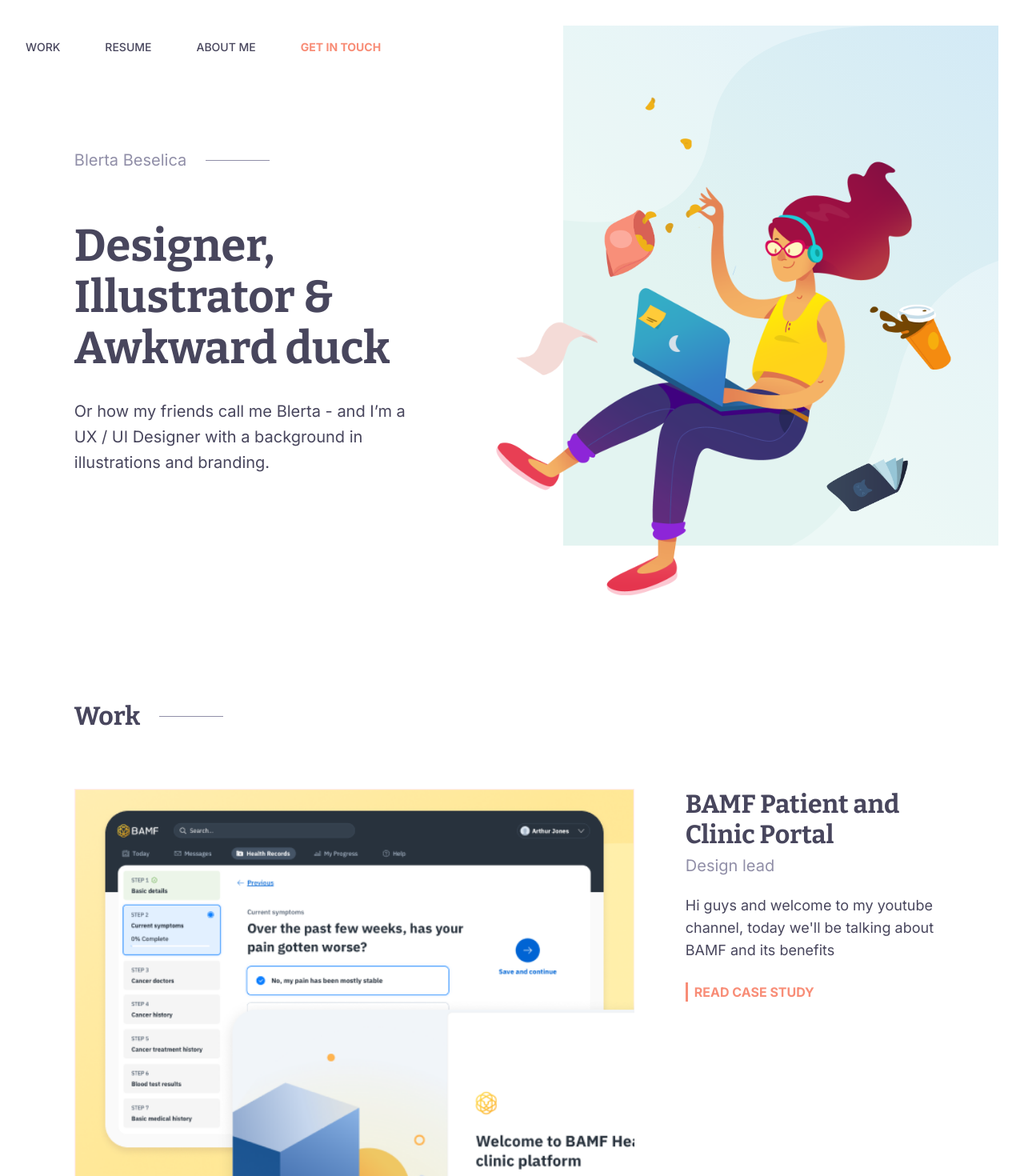
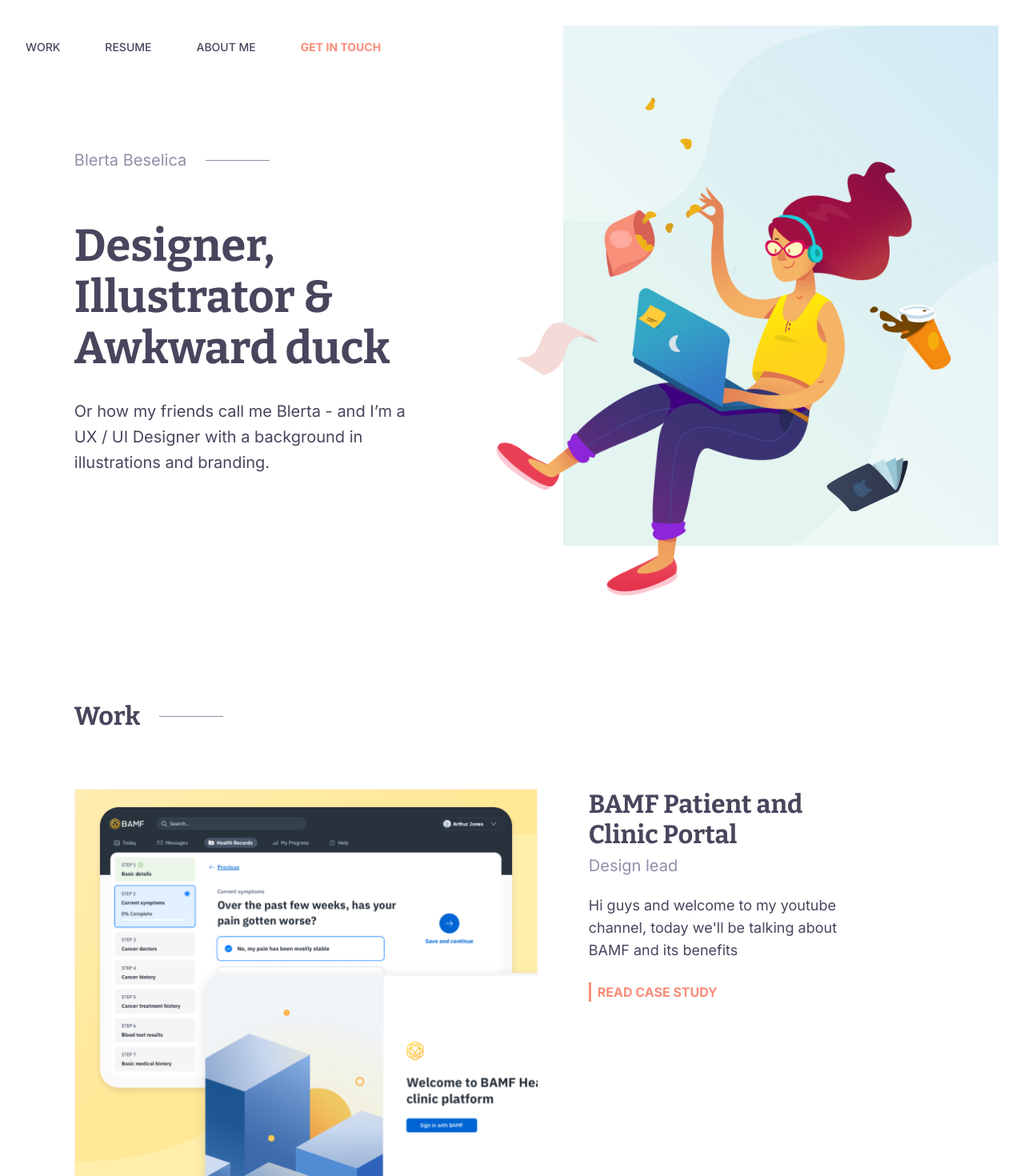
Before and after one commit to MergimU/blerta-portfolio-vue, a Vue app: page / in a window 1280 px wide. Shown: the top 1470 px of the page at 80% size. Built offline with nearby package versions, Linux system fonts and the light colour scheme.

Commit message:
Cchanged case studies dimension

```diff
--- a/src/styles/_case-study.scss
+++ b/src/styles/_case-study.scss
@@ -5,8 +5,8 @@
 }
 
 .case__study-left {
-  width: 700px;
-  height: 600px;
+  width: 579px;
+  height: 500px;
 
   transform: translateY(150px);
   opacity: 0;
```
